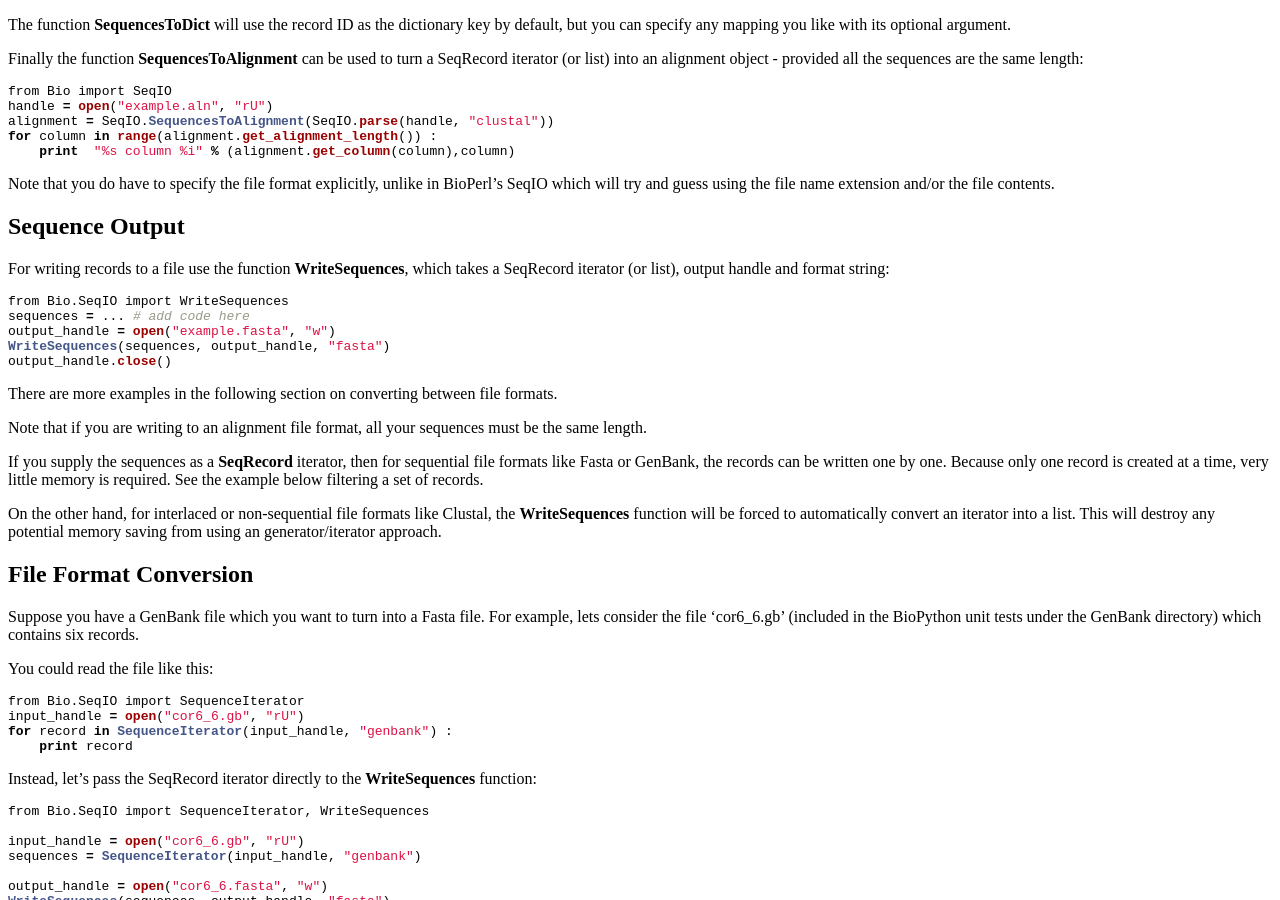
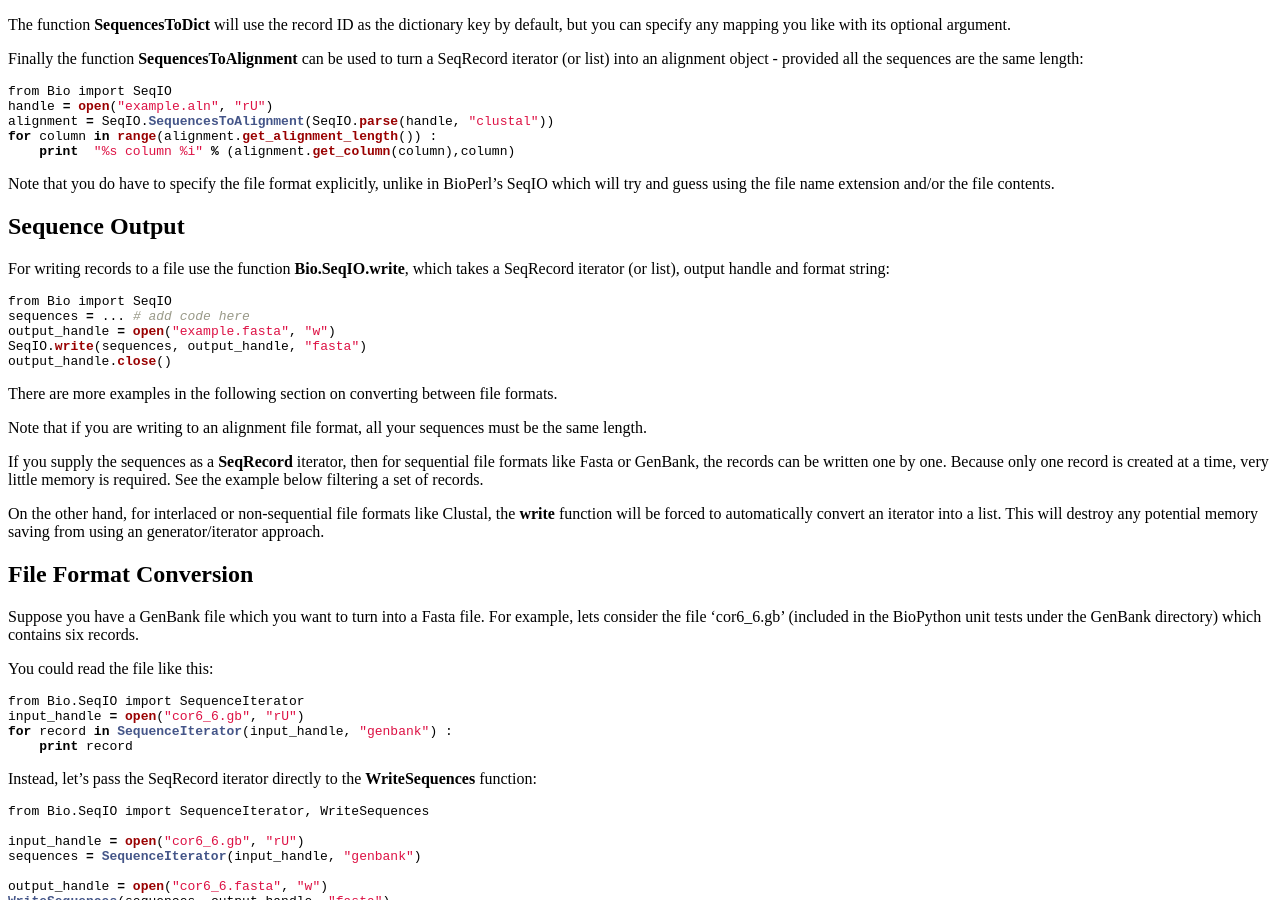
Before and after one commit to biopython/biopython.github.io, a Jekyll site: the page built from wiki/SeqIO.md, in a window 1280 px wide and 900 px high, scrolled down 1355 px. Built offline with Jekyll 4.4.1, drawn with Linux system fonts in a browser that asks for light colours.

Commit message:
renamed WriteSequences write

````diff
--- a/wiki/SeqIO.md
+++ b/wiki/SeqIO.md
@@ -144,14 +144,15 @@ and/or the file contents.
 Sequence Output
 ---------------
 
-For writing records to a file use the function **WriteSequences**, which
-takes a SeqRecord iterator (or list), output handle and format string:
+For writing records to a file use the function **Bio.SeqIO.write**,
+which takes a SeqRecord iterator (or list), output handle and format
+string:
 
 ``` python
-from Bio.SeqIO import WriteSequences
+from Bio import SeqIO
 sequences = ... # add code here
 output_handle = open("example.fasta", "w")
-WriteSequences(sequences, output_handle, "fasta")
+SeqIO.write(sequences, output_handle, "fasta")
 output_handle.close()
 ```
 
@@ -168,9 +169,9 @@ little memory is required. See the example below filtering a set of
 records.
 
 On the other hand, for interlaced or non-sequential file formats like
-Clustal, the **WriteSequences** function will be forced to automatically
-convert an iterator into a list. This will destroy any potential memory
-saving from using an generator/iterator approach.
+Clustal, the **write** function will be forced to automatically convert
+an iterator into a list. This will destroy any potential memory saving
+from using an generator/iterator approach.
 
 File Format Conversion
 ----------------------
````
Also changed, not shown: 1 other file.
